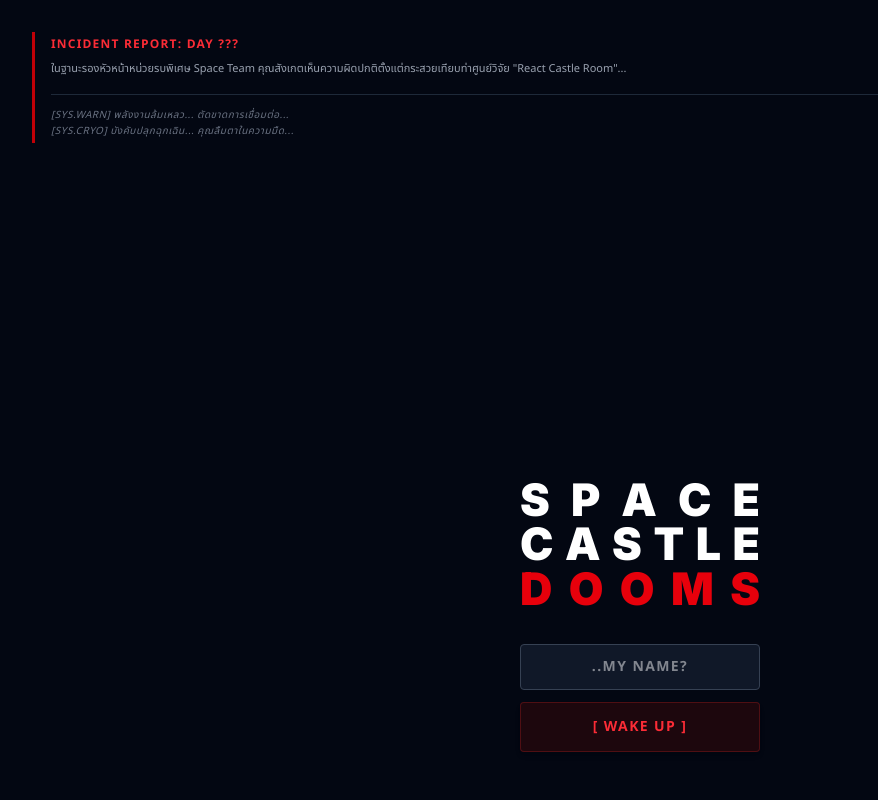
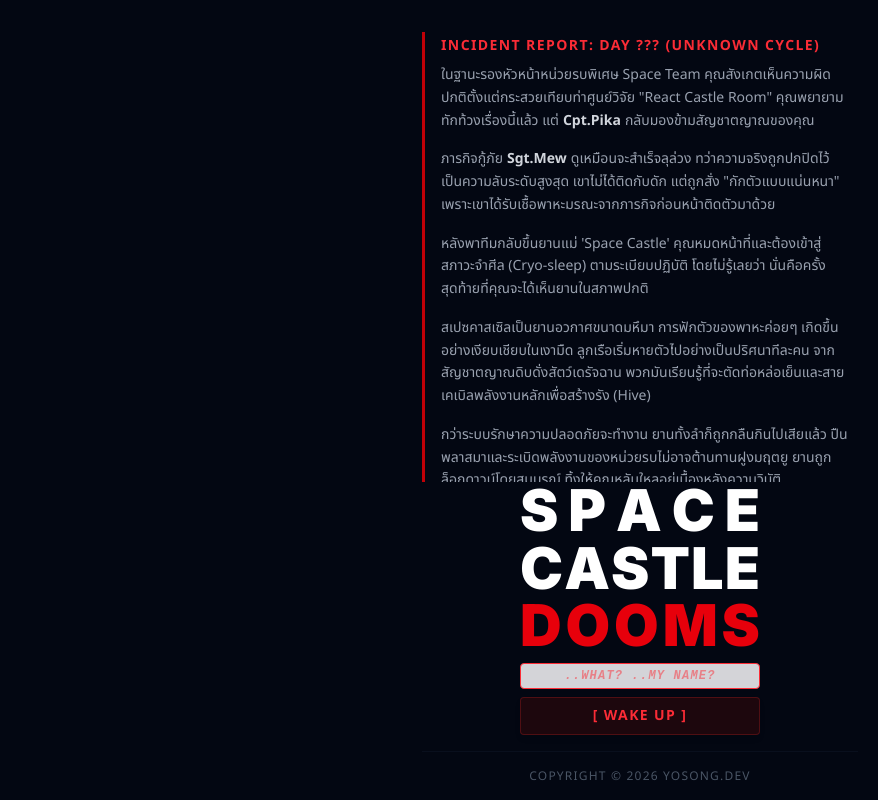
Before and after one commit to weerayosong/space-castle-dooms, a React (Vite) app: page / in a window 1280 px wide. Shown: the whole page, without its empty margins (0-878 px from the left). Built offline with nearby package versions, Linux system fonts and the light colour scheme.

Commit message:
style: final UI polish, 100dvh layout, threat analysis display, and footer credits

```diff
--- a/src/App.jsx
+++ b/src/App.jsx
@@ -25,8 +25,11 @@ function App() {
     }
 
     return (
-        <div className="flex flex-col w-full max-w-md mx-auto h-full border border-gray-200 bg-white sm:rounded-sm shadow-lg relative overflow-hidden">
+        <div className="flex flex-col w-full max-w-md mx-auto h-dvh border border-gray-200 bg-white sm:rounded-sm shadow-lg relative overflow-hidden screen-flicker">
             {/* ... Header, Stage, Logs, DPad, Footer ... */}
+
+            {/* วาง CRT Overlay ไว้เป็นเลเยอร์ทับสุด แต่กดทะลุได้ */}
+            <div className="crt-overlat"></div>
 
             <Header />
 
--- a/src/components/AchievementsModal.jsx
+++ b/src/components/AchievementsModal.jsx
@@ -17,7 +17,7 @@ const AchievementsModal = () => {
             {/* ส่วนหัวของ Modal */}
             <div className="flex justify-between items-center border-b border-gray-200 pb-4 mb-4 flex-none">
                 <h2 className="text-xl font-black text-gray-900 tracking-widest uppercase font-sans">
-                    ACIEVEMENTS
+                    ACHIEVEMENTS
                 </h2>
                 <button
                     onClick={() => setIsAchvOpen(false)}
--- a/src/components/StartScreen.jsx
+++ b/src/components/StartScreen.jsx
@@ -50,19 +50,56 @@ const StartScreen = () => {
 
     return (
         <div className="absolute inset-0 bg-gray-950 z-50 flex flex-col overflow-hidden fade-in text-gray-100">
-            <div className="relative z-20 flex flex-col w-full h-full pt-6 px-5 sm:px-8">
+            <div className="container mx-auto relative z-20 flex flex-col w-full md:max-w-125 h-dvh pt-6 px-5 sm:px-8">
                 {/* Lore Area */}
-                <div className="flex-1 overflow-y-auto pr-2 mb-6 mt-2">
-                    <div className="text-[11px] text-gray-400 leading-relaxed text-left space-y-4 border-l-[3px] border-red-700 pl-4 py-1">
-                        <p className="text-red-500 font-bold tracking-widest text-xs uppercase mb-2">
-                            INCIDENT REPORT: DAY ???
+                <div className="flex-1 overflow-y-auto pr-2 mt-2">
+                    <div className="text-sm text-gray-400 leading-relaxed text-left space-y-4 border-l-[3px] border-red-700 pl-4 py-1">
+                        <p className="text-red-500 font-bold tracking-widest text-sm font-sans uppercase mb-2">
+                            INCIDENT REPORT: DAY ??? (UNKNOWN CYCLE)
                         </p>
                         <p>
                             ในฐานะรองหัวหน้าหน่วยรบพิเศษ Space Team
                             คุณสังเกตเห็นความผิดปกติตั้งแต่กระสวยเทียบท่าศูนย์วิจัย
-                            "React Castle Room"...
+                            "React Castle Room" คุณพยายามทักท้วงเรื่องนี้แล้ว
+                            แต่
+                            <span className="text-gray-300 font-bold ml-1 mr-1">
+                                Cpt.Pika
+                            </span>
+                            กลับมองข้ามสัญชาตญาณของคุณ
                         </p>
-                        <p className="text-gray-500 italic mt-4 text-[10px] tracking-wider border-t border-gray-800 pt-3">
+                        <p>
+                            ภารกิจกู้ภัย
+                            <span className="text-gray-300 font-bold ml-1 mr-1">
+                                Sgt.Mew
+                            </span>
+                            ดูเหมือนจะสำเร็จลุล่วง
+                            ทว่าความจริงถูกปกปิดไว้เป็นความลับระดับสูงสุด
+                            เขาไม่ได้ติดกับดัก แต่ถูกสั่ง "กักตัวแบบแน่นหนา"
+                            เพราะเขาได้รับเชื้อพาหะมรณะจากภารกิจก่อนหน้าติดตัวมาด้วย
+                        </p>
+                        <p>
+                            หลังพาทีมกลับขึ้นยานแม่ 'Space Castle'
+                            คุณหมดหน้าที่และต้องเข้าสู่สภาวะจำศีล (Cryo-sleep)
+                            ตามระเบียบปฏิบัติ โดยไม่รู้เลยว่า
+                            นั่นคือครั้งสุดท้ายที่คุณจะได้เห็นยานในสภาพปกติ
+                        </p>
+                        <p>
+                            สเปซคาสเซิลเป็นยานอวกาศขนาดมหึมา
+                            การฟักตัวของพาหะค่อยๆ
+                            เกิดขึ้นอย่างเงียบเชียบในเงามืด
+                            ลูกเรือเริ่มหายตัวไปอย่างเป็นปริศนาทีละคน
+                            จากสัญชาตญาณดิบดั่งสัตว์เดรัจฉาน
+                            พวกมันเรียนรู้ที่จะตัดท่อหล่อเย็นและสายเคเบิลพลังงานหลักเพื่อสร้างรัง
+                            (Hive)
+                        </p>
+                        <p>
+                            กว่าระบบรักษาความปลอดภัยจะทำงาน
+                            ยานทั้งลำก็ถูกกลืนกินไปเสียแล้ว
+                            ปืนพลาสมาและระเบิดพลังงานของหน่วยรบไม่อาจต้านทานฝูงมฤตยู
+                            ยานถูกล็อกดาวน์โดยสมบูรณ์
+                            ทิ้งให้คุณหลับใหลอยู่เบื้องหลังความวิบัติ
+                        </p>
+                        <p className="text-gray-200 italic mt-4 text-xs font-sans tracking-wider border-t border-gray-800 pt-3">
                             [SYS.WARN] พลังงานล้มเหลว... ตัดขาดการเชื่อมต่อ...
                             <br />
                             [SYS.CRYO] บังคับปลุกฉุกเฉิน... คุณลืมตาในความมืด...
@@ -72,7 +109,7 @@ const StartScreen = () => {
 
                 {/* Title & Input */}
                 <div className="flex-none flex flex-col items-center w-full pb-4">
-                    <div className="flex flex-col items-stretch text-white font-black font-inter leading-none text-[2.2rem] sm:text-[2.8rem] w-full max-w-60 mx-auto mb-8">
+                    <div className="flex flex-col items-stretch text-white font-black font-inter leading-none text-[3.6rem] sm:text-[3.6rem] w-full max-w-60 mx-auto mb-2">
                         <div className="flex justify-between w-full">
                             <span>S</span>
                             <span>P</span>
@@ -97,23 +134,26 @@ const StartScreen = () => {
                         </div>
                     </div>
 
-                    <div className="flex flex-col items-center w-full max-w-60 space-y-3 pb-8">
+                    <div className="flex flex-col items-center w-full max-w-60 space-y-2">
                         <input
                             type="text"
-                            placeholder="..My Name?"
+                            placeholder="..What? ..My Name?"
                             maxLength={11}
-                            className="w-full bg-gray-900 border border-gray-700 text-gray-100 font-sans font-bold text-center py-3 text-sm uppercase tracking-widest transition-all rounded-sm"
+                            className="w-full bg-zinc-300 border border-red-500 text-red-500 font-mono font-bold italic text-center py-1 text-xs tracking-widest transition-all rounded-sm uppercase"
                             onChange={(e) =>
                                 setPlayerName(e.target.value.toUpperCase())
                             }
                         />
                         <button
                             onClick={handleStart}
-                            className="w-full py-3.5 border border-red-900/50 bg-red-950/40 text-red-500 font-bold uppercase tracking-widest font-sans hover:bg-red-900 hover:text-white transition-colors active:scale-95 text-sm rounded-sm shadow-md"
+                            className="w-full py-2 border border-red-900/50 bg-red-950/40 text-red-500 font-bold uppercase tracking-widest font-sans hover:bg-red-900 hover:text-white transition-colors active:scale-95 text-sm rounded-sm shadow-md"
                         >
                             [ WAKE UP ]
                         </button>
                     </div>
+                </div>
+                <div className="flex-none pt-4 pb-4 text-center text-xs text-gray-600 font-sans tracking-widest border-t border-gray-900/50">
+                    COPYRIGHT &copy; 2026 YOSONG.DEV
                 </div>
             </div>
         </div>
--- a/src/context/GameContext.jsx
+++ b/src/context/GameContext.jsx
@@ -270,7 +270,7 @@ const ACHIEVEMENTS = [
     { id: 'a29', name: 'Pacifist', desc: 'ลงถึง Deck 3 โดยไม่เจอเอเลี่ยนเลย' },
     {
         id: 'a30',
-        name: 'Platinum Space',
+        name: 'Platinum Space Marine',
         desc: 'ปลดล็อก Achievement ครบ 29 อัน!',
     },
 ]
--- a/src/index.css
+++ b/src/index.css
@@ -1,5 +1,15 @@
 /* นำเข้า Tailwind v4 */
 @import 'tailwindcss';
+
+html,
+body,
+#root {
+    height: 100%;
+    margin: 0;
+    padding: 0;
+    overflow: hidden; /* กันการเลื่อนจอไปมาบนมือถือ */
+    background-color: #f3f4f6; /* สีพื้นหลังนอกกรอบเกม */
+}
 
 /* ตั้งค่าฟอนต์ (แทนที่ tailwind.config.js) */
 @theme {
@@ -54,3 +64,67 @@
     background: #d1d5db;
     border-radius: 2px;
 }
+
+/* phase 13 */
+/* 1. เอฟเฟกต์เส้นสแกนของหน้าจอคอมพิวเตอร์ยุคเก่า (CRT Scanlines) */
+.crt-overlay {
+    position: absolute;
+    top: 0;
+    left: 0;
+    width: 100%;
+    height: 100%;
+    background: linear-gradient(
+        to bottom,
+        rgba(255, 255, 255, 0),
+        rgba(255, 255, 255, 0) 50%,
+        rgba(0, 0, 0, 0.05) 50%,
+        rgba(0, 0, 0, 0.05)
+    );
+    background-size: 100% 4px;
+    z-index: 45; /* ให้อยู่เกือบบนสุด แต่ใต้ Modal บางอัน */
+    pointer-events: none; /* สำคัญมาก! เพื่อให้เรายังกดปุ่มทะลุเอฟเฟกต์นี้ได้ */
+}
+
+/* 2. เอฟเฟกต์หน้าจอติดๆ ดับๆ (Flicker) */
+@keyframes flicker {
+    0% {
+        opacity: 1;
+    }
+    3% {
+        opacity: 0.9;
+    }
+    6% {
+        opacity: 0.95;
+    }
+    7% {
+        opacity: 1;
+    }
+    14% {
+        opacity: 0.95;
+    }
+    15% {
+        opacity: 1;
+    }
+    100% {
+        opacity: 1;
+    }
+}
+.screen-flicker {
+    animation: flicker 4s infinite;
+}
+
+/* 3. เอฟเฟกต์ไฟกะพริบฉุกเฉิน (Pulse Red) */
+@keyframes emergency-pulse {
+    0% {
+        background-color: rgba(254, 226, 226, 0.2);
+    }
+    50% {
+        background-color: rgba(254, 202, 202, 0.6);
+    }
+    100% {
+        background-color: rgba(254, 226, 226, 0.2);
+    }
+}
+.emergency-bg {
+    animation: emergency-pulse 1.5s infinite;
+}
```
Also changed, not shown: src/components/Header.jsx (+17 -3 lines), src/components/Stage.jsx (+22 -1 lines).
